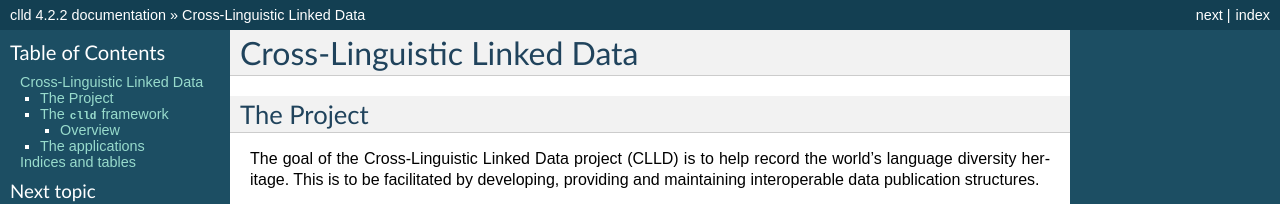
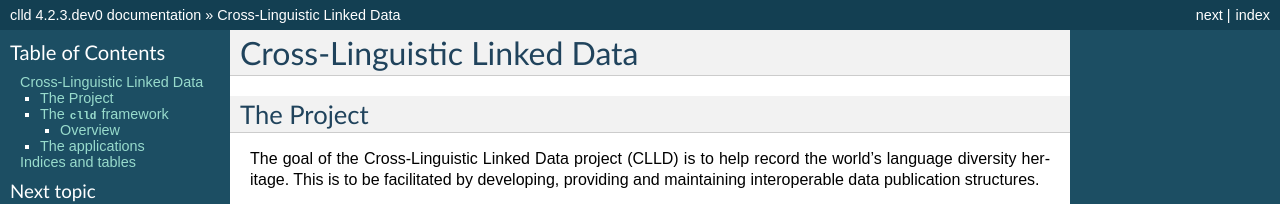
Before and after one commit to clld/clld, a Sphinx documentation site: the page built from docs/index.rst, in a window 1280 px wide and 900 px high. Shown: the top 204 px of the window. Built offline with Sphinx 7.4.7, drawn with Linux system fonts in a browser that asks for light colours; some of the changed text lies outside the part shown.

Commit message:
bump version for development

```diff
--- a/docs/conf.py
+++ b/docs/conf.py
@@ -51,10 +51,10 @@ copyright = u'Max Planck Society'
 # built documents.
 #
 # The full version, including alpha/beta/rc tags.
-release = '4.2.2'
+release = '4.2.3.dev0'
 
 # The short X.Y version.
-version = '4.2.2'
+version = '4.2.3.dev0'
 
 # The language for content autogenerated by Sphinx. Refer to documentation
 # for a list of supported languages.
--- a/setup.py
+++ b/setup.py
@@ -33,7 +33,7 @@ install_requires = [
 
 setup(
     name='clld',
-    version='4.2.2',
+    version='4.2.3.dev0',
     description=(
         'Python library supporting the development of cross-linguistic databases'),
     long_description=open('README.md').read(),
--- a/src/clld/__init__.py
+++ b/src/clld/__init__.py
@@ -5,7 +5,7 @@ from clld.db.models import common
 from clld import interfaces
 
 
-__version__ = "4.2.2"
+__version__ = "4.2.3.dev0"
 
 
 class Resource(namedtuple('Resource', 'name model interface with_index with_rdfdump')):
```
